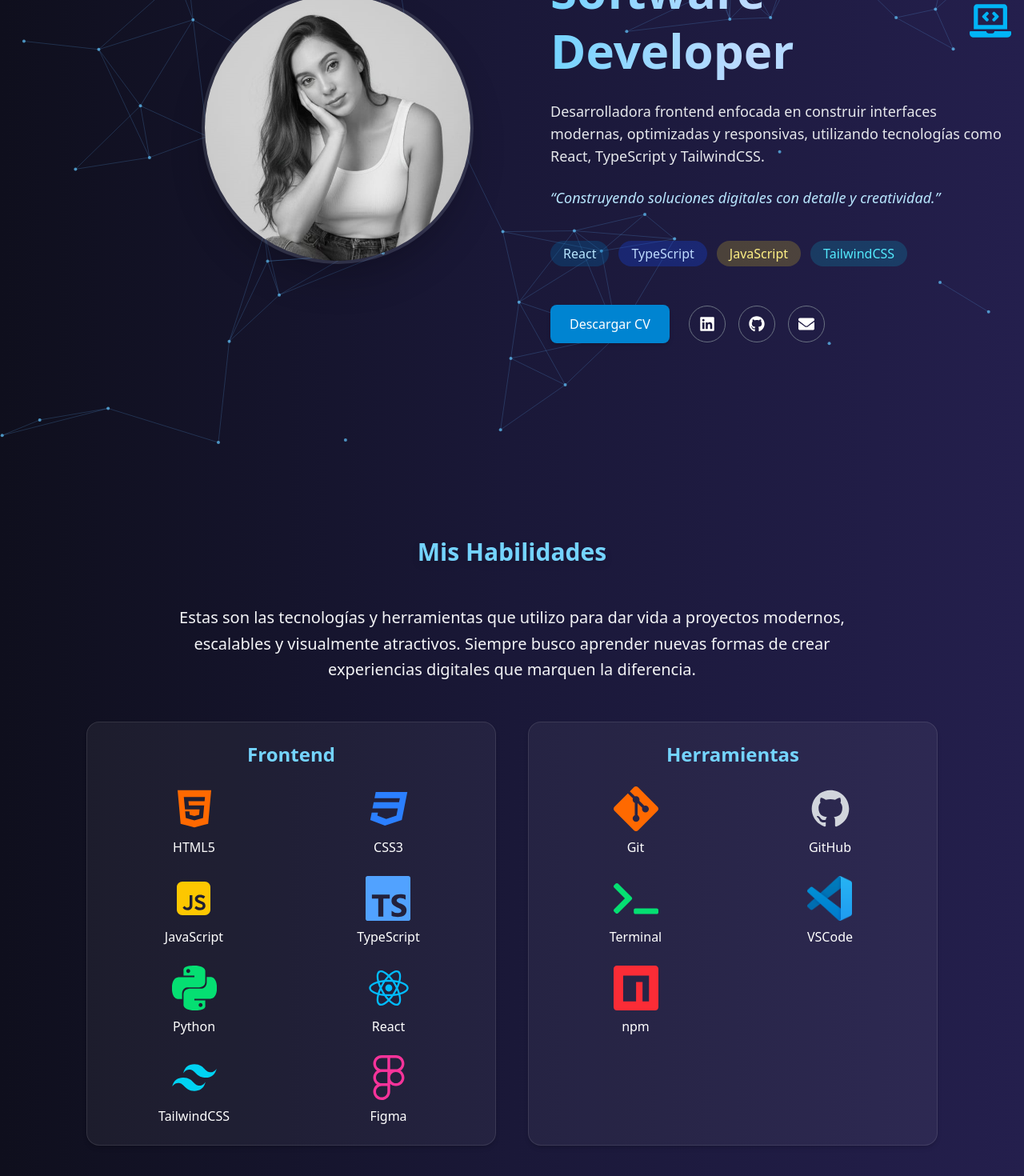
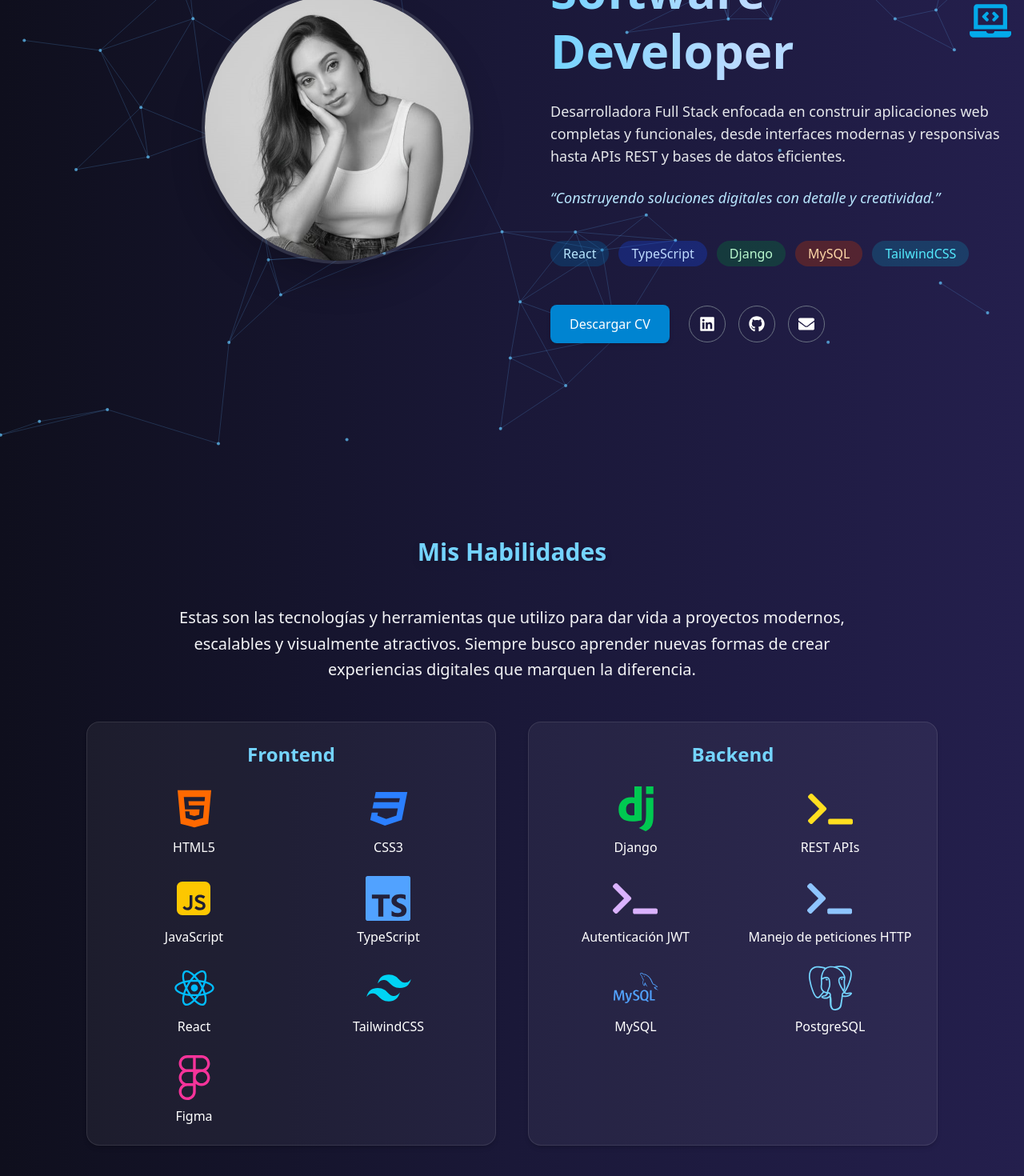
Before and after one commit to Marce3105/Portafolio, a React (Vite) app: page / in a window 1280 px wide. Shown: the part 240-1710 px from the top of the page at 80% size. Built offline with nearby package versions, Linux system fonts and the light colour scheme.

Commit message:
Actualización del portafolio

```diff
--- a/src/components/Contact.tsx
+++ b/src/components/Contact.tsx
@@ -114,7 +114,7 @@ export default function Contact() {
             <div>
               <p className="text-gray-400">Dirección</p>
               <p className="text-lg font-semibold text-white">
-                Colombia, Trujillo - Valle
+                Colombia, Bogotá D.C
               </p>
             </div>
           </div>
--- a/src/components/Hero.tsx
+++ b/src/components/Hero.tsx
@@ -38,7 +38,7 @@ export default function Hero() {
         }
       }
 
-      for (let node of nodes) {
+      for (const node of nodes) {
         ctx.beginPath();
         ctx.arc(node.x, node.y, 2, 0, Math.PI * 2);
         ctx.fillStyle = "rgba(100, 200, 255, 0.7)";
@@ -141,9 +141,8 @@ export default function Hero() {
           animate={{ opacity: 1 }}
           transition={{ duration: 0.8, delay: 0.6 }}
         >
-          Desarrolladora frontend enfocada en construir interfaces modernas,
-          optimizadas y responsivas, utilizando tecnologías como React, TypeScript y
-          TailwindCSS.
+          Desarrolladora Full Stack enfocada en construir aplicaciones web completas y funcionales, desde interfaces
+          modernas y responsivas hasta APIs REST y bases de datos eficientes.
         </motion.p>
 
         <motion.p
@@ -156,11 +155,22 @@ export default function Hero() {
         </motion.p>
 
         {/* Tecnologías */}
-        <div className="flex gap-3 mt-4 flex-wrap justify-center md:justify-start">
-          <span className="px-4 py-1 bg-sky-700/30 text-sky-200 rounded-full text-base font-medium">React</span>
-          <span className="px-4 py-1 bg-blue-700/30 text-blue-200 rounded-full text-base font-medium">TypeScript</span>
-          <span className="px-4 py-1 bg-yellow-300/20 text-yellow-200 rounded-full text-base font-medium">JavaScript</span>
-          <span className="px-4 py-1 bg-cyan-500/20 text-cyan-300 rounded-full text-base font-medium">TailwindCSS</span>
+        <div className="flex gap-3 mt-4 flex-wrap justify-center md:justify-start max-w-xl">
+          <span className="px-4 py-1 bg-sky-700/30 text-sky-200 rounded-full text-base font-medium">
+            React
+          </span>
+          <span className="px-4 py-1 bg-blue-700/30 text-blue-200 rounded-full text-base font-medium">
+            TypeScript
+          </span>
+          <span className="px-4 py-1 bg-green-700/30 text-green-200 rounded-full text-base font-medium">
+            Django
+          </span>
+          <span className="px-4 py-1 bg-orange-700/30 text-orange-200 rounded-full text-base font-medium">
+            MySQL
+          </span>
+          <span className="px-4 py-1 bg-cyan-500/20 text-cyan-300 rounded-full text-base font-medium">
+            TailwindCSS
+          </span>
         </div>
 
         {/* Botones */}
--- a/src/components/Projects.tsx
+++ b/src/components/Projects.tsx
@@ -48,8 +48,8 @@ export default function Projects() {
           Mis Proyectos
         </h2>
         <p className="text-gray-100 text-lg md:text-xl font-medium max-w-3xl mx-auto leading-relaxed">
-          Algunos proyectos que reflejan mi experiencia en el desarrollo de
-          interfaces modernas, optimizadas y centradas en la experiencia del usuario.
+          Algunos proyectos que demuestran mi capacidad para desarrollar aplicaciones web
+          completas, combinando diseño moderno, funcionalidad robusta y código de calidad.
         </p>
 
         <div className="grid grid-cols-1 md:grid-cols-2 lg:grid-cols-3 gap-12">
--- a/src/components/Skills.tsx
+++ b/src/components/Skills.tsx
@@ -9,9 +9,11 @@ import {
 import {
   SiFigma,
   SiTypescript,
-  SiPython,
   SiGit,
   SiNpm,
+  SiMysql,
+  SiPostgresql,
+  SiDjango,
 } from "react-icons/si";
 import { FaTerminal } from "react-icons/fa";
 
@@ -24,12 +26,24 @@ export default function Skills() {
         { name: "CSS3", icon: <RiCss3Fill className="w-14 h-14 text-blue-500" /> },
         { name: "JavaScript", icon: <RiJavascriptFill className="w-14 h-14 text-yellow-400" /> },
         { name: "TypeScript", icon: <SiTypescript className="w-14 h-14 text-blue-400" /> },
-        { name: "Python", icon: <SiPython className="w-14 h-14 text-green-400" /> },
         { name: "React", icon: <RiReactjsFill className="w-14 h-14 text-sky-400" /> },
         { name: "TailwindCSS", icon: <RiTailwindCssFill className="w-14 h-14 text-cyan-400" /> },
         { name: "Figma", icon: <SiFigma className="w-14 h-14 text-pink-500" /> },
       ],
     },
+
+    {
+      title: "Backend",
+      skills: [
+        { name: "Django", icon: <SiDjango className="w-14 h-14 text-green-500" /> },
+        { name: "REST APIs", icon: <FaTerminal className="w-14 h-14 text-yellow-300" /> },
+        { name: "Autenticación JWT", icon: <FaTerminal className="w-14 h-14 text-purple-300" /> },
+        { name: "Manejo de peticiones HTTP", icon: <FaTerminal className="w-14 h-14 text-blue-300" /> },
+        { name: "MySQL", icon: <SiMysql className="w-14 h-14 text-blue-400" /> },
+        { name: "PostgreSQL", icon: <SiPostgresql className="w-14 h-14 text-sky-300" /> },
+      ],
+    },
+
     {
       title: "Herramientas",
       skills: [
@@ -44,15 +58,16 @@ export default function Skills() {
 
   return (
     <section
-        id="habilidades"
-        className="relative z-10 min-h-screen px-6 py-8 scroll-mt-28 mt-20"
-        >
+      id="habilidades"
+      className="relative z-10 min-h-screen px-6 py-8 scroll-mt-28 mt-20"
+    >
       <div className="max-w-6xl mx-auto text-center space-y-12">
         <h2 className="text-3xl font-extrabold text-sky-300 drop-shadow-lg">
           Mis Habilidades
         </h2>
         <p className="text-gray-100 text-lg md:text-xl font-medium max-w-4xl mx-auto leading-relaxed">
-          Estas son las tecnologías y herramientas que utilizo para dar vida a proyectos modernos, escalables y visualmente atractivos.
+          Estas son las tecnologías y herramientas que utilizo para dar vida a proyectos modernos,
+          escalables y visualmente atractivos.
           Siempre busco aprender nuevas formas de crear experiencias digitales que marquen la diferencia.
         </p>
 
@@ -77,6 +92,7 @@ export default function Skills() {
             </div>
           ))}
         </div>
+
       </div>
     </section>
   );
```
Also changed, not shown: public/e95fc7ae1e86f82088b5a55bf6940a04_df1fede761999a3bbadfed891b57bf27.avif (added), 1 other file (tests, documents, lock files or other folders).
